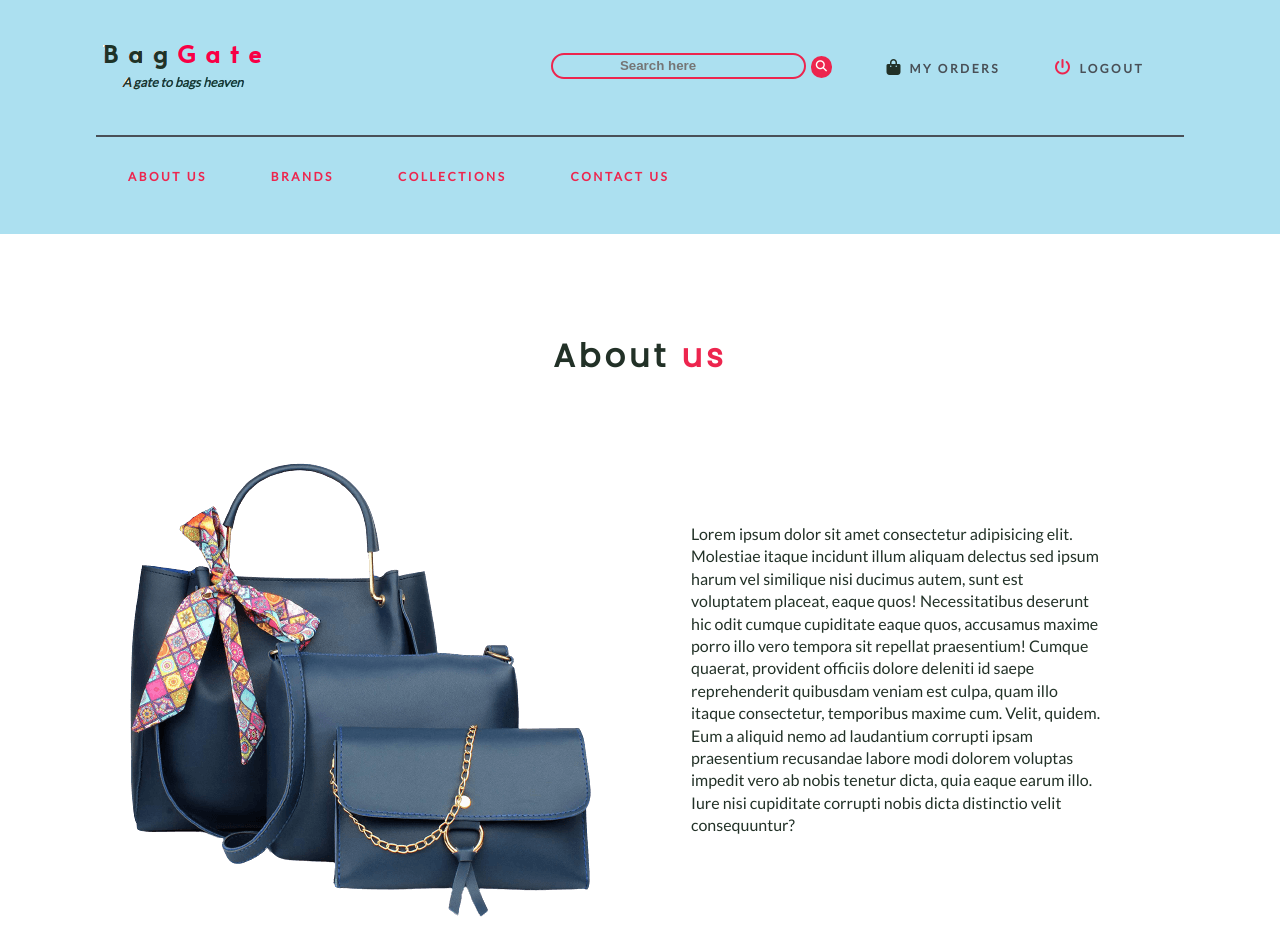
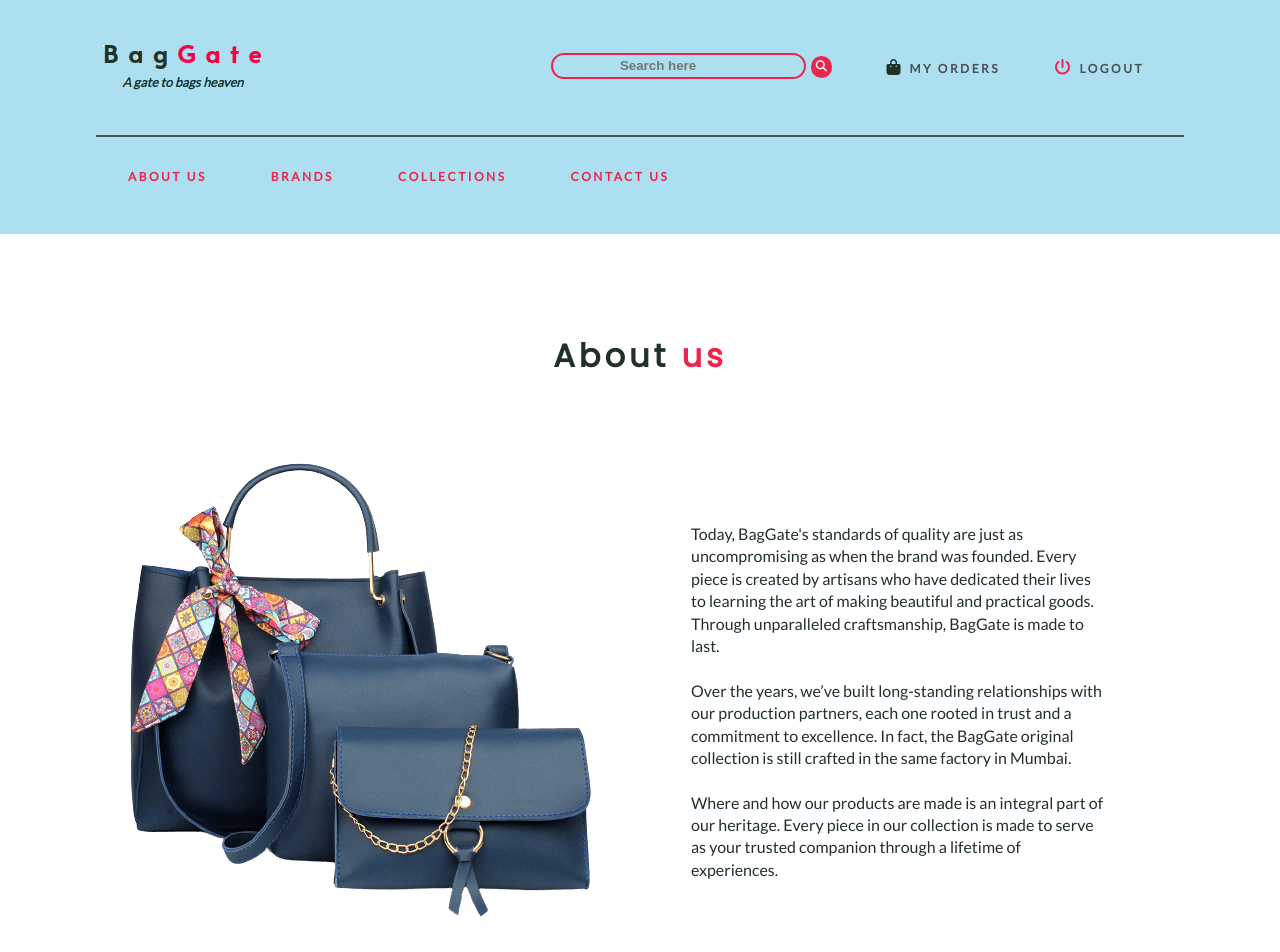
Before and after one commit to kapeiharshad/ecommerce-ui, a React (Create React App) app: page /about in a window 1280 px wide. Shown: the top 952 px of the page. Built offline with nearby package versions, Linux system fonts and the light colour scheme; the HTML template or start-up script is replaced by a standard one.

Commit message:
about text changed

```diff
--- a/src/components/header/about/About.js
+++ b/src/components/header/about/About.js
@@ -15,18 +15,18 @@ const About = () => {
           <img src={aboutimg} alt="bag" />
         </div>
         <div className="about-text">
-          Lorem ipsum dolor sit amet consectetur adipisicing elit. Molestiae
-          itaque incidunt illum aliquam delectus sed ipsum harum vel similique
-          nisi ducimus autem, sunt est voluptatem placeat, eaque quos!
-          Necessitatibus deserunt hic odit cumque cupiditate eaque quos,
-          accusamus maxime porro illo vero tempora sit repellat praesentium!
-          Cumque quaerat, provident officiis dolore deleniti id saepe
-          reprehenderit quibusdam veniam est culpa, quam illo itaque
-          consectetur, temporibus maxime cum. Velit, quidem. Eum a aliquid nemo
-          ad laudantium corrupti ipsam praesentium recusandae labore modi
-          dolorem voluptas impedit vero ab nobis tenetur dicta, quia eaque earum
-          illo. Iure nisi cupiditate corrupti nobis dicta distinctio velit
-          consequuntur?
+          Today, BagGate's standards of quality are just as uncompromising as
+          when the brand was founded. Every piece is created by artisans who
+          have dedicated their lives to learning the art of making beautiful and
+          practical goods. Through unparalleled craftsmanship, BagGate is made
+          to last. <br /> <br />
+          Over the years, we’ve built long-standing relationships with our
+          production partners, each one rooted in trust and a commitment to
+          excellence. In fact, the BagGate original collection is still crafted
+          in the same factory in Mumbai. <br /> <br />
+          Where and how our products are made is an integral part of our
+          heritage. Every piece in our collection is made to serve as your
+          trusted companion through a lifetime of experiences.
         </div>
       </div>
     </div>
```
